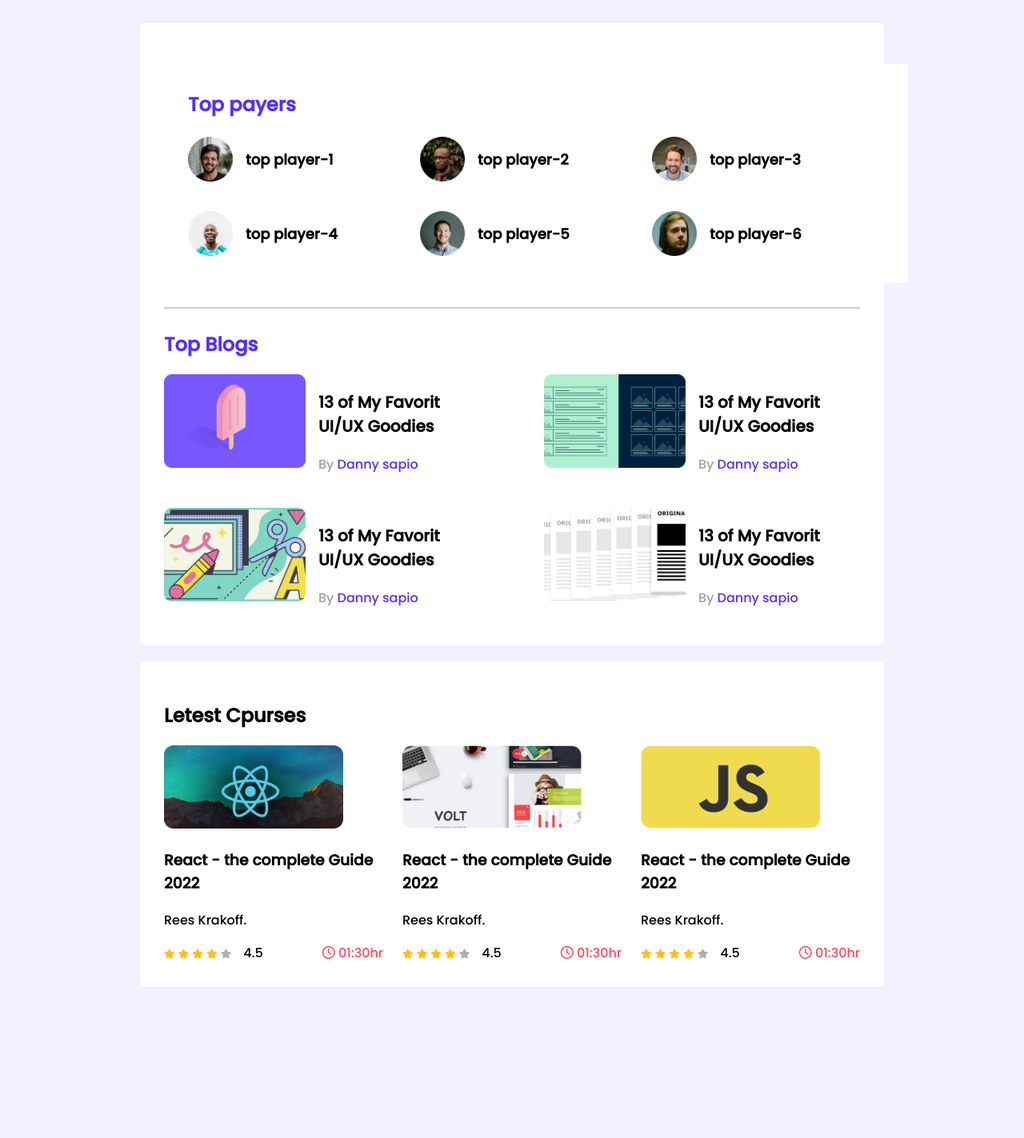
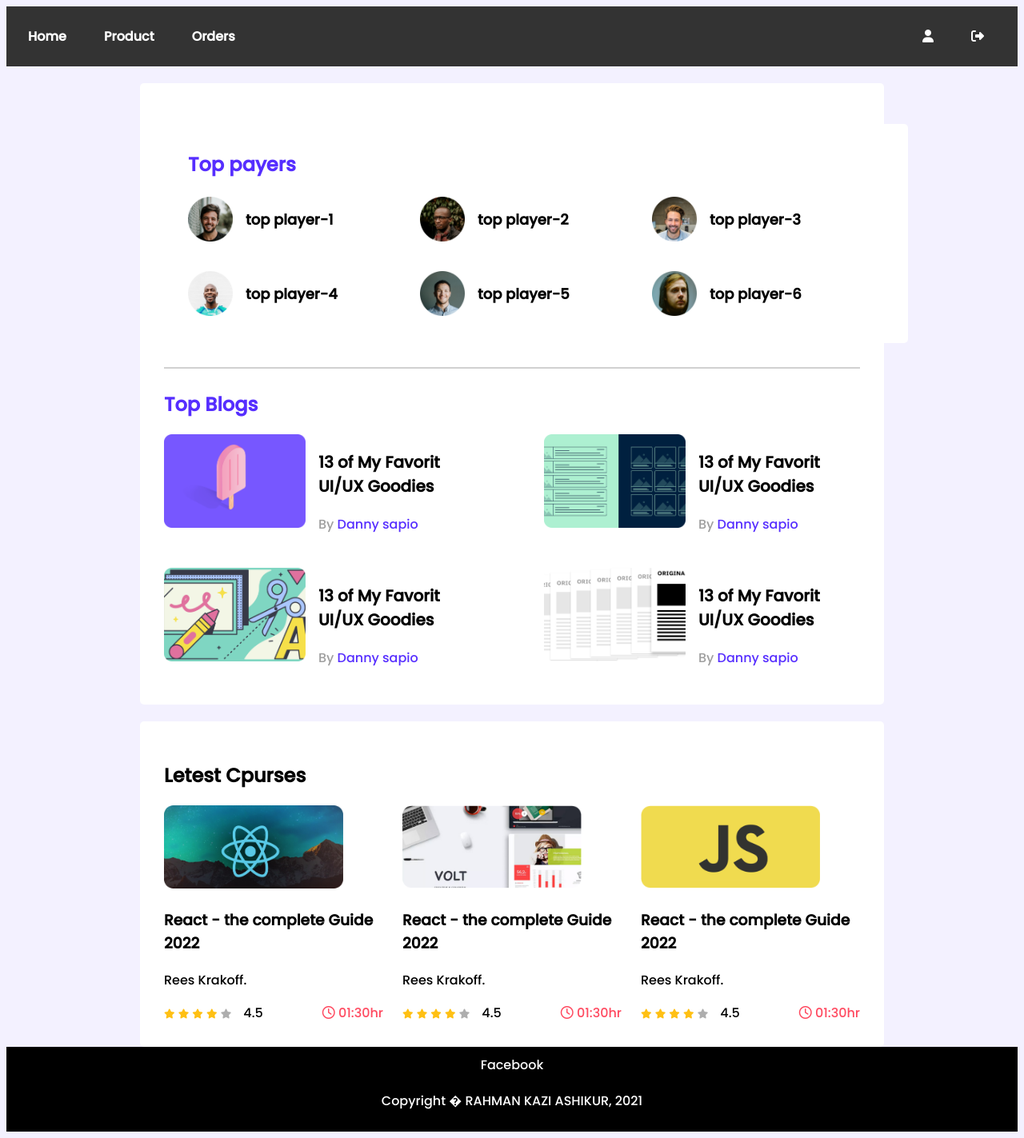
Before and after one commit to kaziashik/leader-bord-css3, a plain HTML site: page index.html in a window 1280 px wide. Shown: the whole page at 80% size. Before the commit the page ends 1242 px from the top, so only its background shows below. Drawn offline with Linux system fonts and the light colour scheme.

Commit message:
push hedar and footer

```diff
--- a/index.html
+++ b/index.html
@@ -8,6 +8,7 @@
     <title>Leader Board</title>
     <!-- font awesome -->
     <script src="https://kit.fontawesome.com/e7cb38cc44.js" crossorigin="anonymous"></script>
+
     <!-- stylesheet -->
 
     <link rel="stylesheet" href="styles/style.css">
@@ -16,8 +17,18 @@
 <body>
     <!-- header start -->
     <header>
+        <nav>
+            <span>
+                <a href="">Home</a>
+                <a href="">Product</a>
+                <a href="">Orders</a>
+            </span>
+            <span>
+                <a href=""><i class="fas fa-user"></i></a>
+                <a href=""><i class="fas fa-sign-out-alt"></i></a>
+            </span>
 
-
+        </nav>
     </header>
     <!-- hearder end -->
     <main>
@@ -198,6 +209,15 @@
             </div>
         </section>
     </main>
+
+
+    <!--footer start-->
+    <footer class="bottom-container">
+        <a href="https://www.facebook.com/ftkeeutem/">Facebook</a>
+        <p class="p">Copyright � RAHMAN KAZI ASHIKUR, 2021</p>
+
+    </footer>
+    <!--footer end-->
 </body>
 
 </html>
--- a/styles/style.css
+++ b/styles/style.css
@@ -2,10 +2,42 @@
 
 @import url('https://fonts.googleapis.com/css2?family=Poppins:wght@500&display=swap');
 
+
+
+
+
+
+/* heder style */
+nav {
+    display: flex;
+    justify-content: space-between;
+
+    background-color: #333;
+
+  }
+
+nav a {
+
+
+    margin-right: 15px;
+
+    float: left;
+    font-size: 16px;
+    color: white;
+    text-align: center;
+    padding: 14px 16px;
+    text-decoration: none;
+    font-weight: bolder;
+}
+
+nav a:hover {
+    background-color: red;
+    cursor: pointer;
+  }
+
+
 /* common style or utilities */
 
-
-/* top player style */
 body{
     font-family: 'Poppins', sans-serif;
     background-color:#F3F1FF;
@@ -16,7 +48,7 @@ main{
     flex-direction: column;
     align-items: center;
 }
-
+/* top player style */
 .container{
     background-color:  #FFFFFF;
     width: 870px;
@@ -199,3 +231,33 @@ height: 117px;
       }
 
   }
+
+
+
+
+  /*
+Footer style
+*/
+.bottom-container {
+    background-color: black;
+    text-align: center;
+    padding: 10px;
+  }
+
+  .bottom-container a {
+    color: white;
+    text-decoration: none;
+    margin: 20px;
+  }
+
+  .bottom-container p {
+    color: white;
+    margin-top: 20px;
+  }
+
+  .bottom-container a:hover {
+    background-color: red;
+  }
+  /*
+  Footer style end
+  */
```
